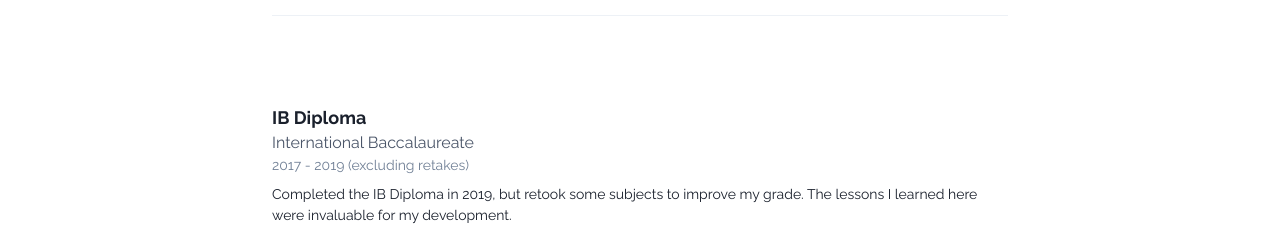
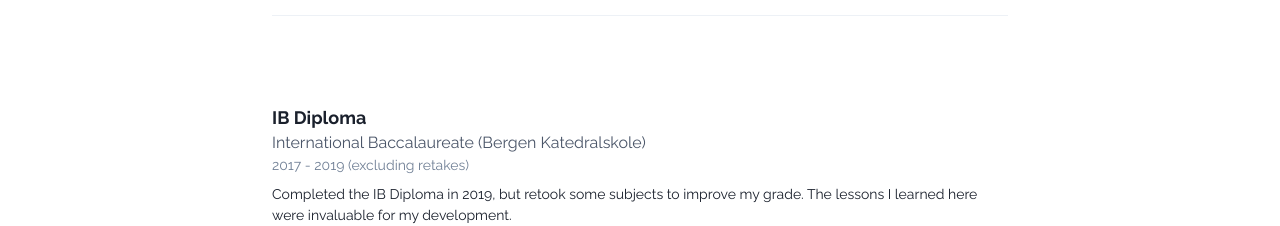
Before and after one commit to kavmal7/Online-CV, a React (Create React App) app: page / in a window 1280 px wide. Shown: the part 1200-1426 px from the top of the page. Built offline with nearby package versions, Linux system fonts and the light colour scheme.

Commit message:
Clarifications

```diff
--- a/src/components/Education.js
+++ b/src/components/Education.js
@@ -11,7 +11,7 @@
         institutionUrl: 'https://www.uib.no/'
     },
     {
-        institution: 'International Baccalaureate',
+        institution: 'International Baccalaureate (Bergen Katedralskole)',
         degree: 'IB Diploma',
         year: '2017 - 2019 (excluding retakes)',
         description: 'Completed the IB Diploma in 2019, but retook some subjects to improve my grade. The lessons I learned here were invaluable for my development.',
```
